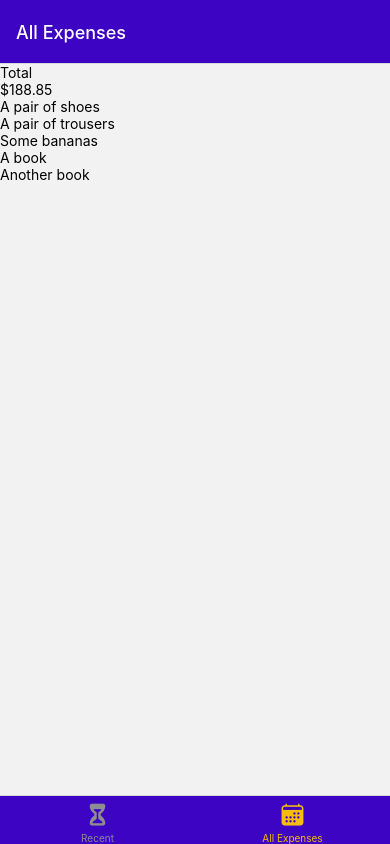
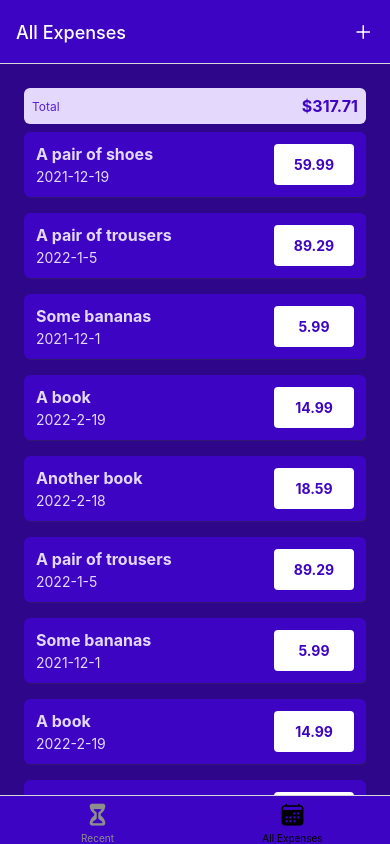
Before and after one commit to AldoCasareto/expense-trackerRN, a React Native app: screen /AllExpenses in a window 390 px wide. Built offline with nearby package versions, Linux system fonts and the light colour scheme.

Commit message:
added logic to fetch specific expense item

```diff
--- a/App.js
+++ b/App.js
@@ -2,12 +2,12 @@ import { createBottomTabNavigator } from '@react-navigation/bottom-tabs';
 import { NavigationContainer } from '@react-navigation/native';
 import { createNativeStackNavigator } from '@react-navigation/native-stack';
 import { StatusBar } from 'expo-status-bar';
-import { StyleSheet, Text, View } from 'react-native';
 import { GlobalStyles } from './constants/styles';
 import AllExpenses from './screens/AllExpenses';
 import ManageExpense from './screens/ManageExpense';
 import RecentExpenses from './screens/RecentExpenses';
 import { Ionicons } from '@expo/vector-icons';
+import IconButton from './components/UI/IconButton';
 
 export default function App() {
   const Stack = createNativeStackNavigator();
@@ -16,12 +16,22 @@ export default function App() {
   const ExpensesOverview = () => {
     return (
       <BottomTabs.Navigator
-        screenOptions={{
+        screenOptions={({ navigation }) => ({
           headerStyle: { backgroundColor: GlobalStyles.colors.primary500 },
           headerTintColor: 'white',
           tabBarStyle: { backgroundColor: GlobalStyles.colors.primary500 },
-          tabBarActiveTintColor: GlobalStyles.colors.accent500,
-        }}
+          tabBarActiveTintColor: 'GlobalStyles.colors.accent500',
+          headerRight: ({ tintColor }) => (
+            <IconButton
+              iconName='add'
+              size={24}
+              color={tintColor}
+              onPress={() => {
+                navigation.navigate('ManageExpense');
+              }}
+            />
+          ),
+        })}
       >
         <BottomTabs.Screen
           name='RecentExpenses'
@@ -51,24 +61,33 @@ export default function App() {
     <>
       <StatusBar style='auto' />
       <NavigationContainer>
-        <Stack.Navigator>
+        <Stack.Navigator
+          screenOptions={{
+            headerStyle: { backgroundColor: GlobalStyles.colors.primary500 },
+            headerTintColor: 'white',
+          }}
+        >
           <Stack.Screen
             name='ExpensesOverview'
             component={ExpensesOverview}
             options={{ headerShown: false }}
           />
-          <Stack.Screen name='ManageExpense' component={ManageExpense} />
+          <Stack.Screen
+            name='ManageExpense'
+            component={ManageExpense}
+            options={{ presentation: 'modal' }}
+          />
         </Stack.Navigator>
       </NavigationContainer>
     </>
   );
 }
 
-const styles = StyleSheet.create({
-  container: {
-    flex: 1,
-    backgroundColor: '#fff',
-    alignItems: 'center',
-    justifyContent: 'center',
-  },
-});
+// const styles = StyleSheet.create({
+//   container: {
+//     flex: 1,
+//     backgroundColor: '#fff',
+//     alignItems: 'center',
+//     justifyContent: 'center',
+//   },
+// });
--- /dev/null
+++ b/components/ExpensesOutput/ExpenseItem.js
@@ -0,0 +1,69 @@
+import { View, Text, Pressable, StyleSheet } from 'react-native';
+import React from 'react';
+import { GlobalStyles } from '../../constants/styles';
+import { getFormattedDate } from '../../util/data';
+import { useNavigation } from '@react-navigation/native';
+
+const ExpenseItem = ({ item }) => {
+  const { id, description, amount, date } = item;
+
+  const navigation = useNavigation();
+
+  const expensePressHandler = () => {
+    navigation.navigate('ManageExpense', { expenseId: id });
+  };
+  return (
+    <Pressable onPress={expensePressHandler} style={({ pressed }) => pressed && styles.pressed}>
+      <View style={styles.item}>
+        <View>
+          <Text style={[styles.description, styles.textBase]}>{description}</Text>
+          <Text style={styles.textBase}>{getFormattedDate(date)}</Text>
+        </View>
+        <View style={styles.amountContainer}>
+          <Text style={styles.amount}>{amount.toFixed(2)}</Text>
+        </View>
+      </View>
+    </Pressable>
+  );
+};
+
+export default ExpenseItem;
+
+const styles = StyleSheet.create({
+  item: {
+    padding: 12,
+    marginVertical: 8,
+    backgroundColor: GlobalStyles.colors.primary500,
+    flexDirection: 'row',
+    justifyContent: 'space-between',
+    borderRadius: 6,
+    elevation: 4,
+    shadowColor: GlobalStyles.colors.gray500,
+    shadowOpacity: 0.4,
+    shadowOffset: { height: 1, width: 1 },
+  },
+  pressed: {
+    opacity: 0.75,
+  },
+  textBase: {
+    color: GlobalStyles.colors.primary50,
+  },
+  description: {
+    fontSize: 16,
+    marginBottom: 4,
+    fontWeight: 'bold',
+  },
+  amountContainer: {
+    paddingHorizontal: 12,
+    paddingVertical: 4,
+    backgroundColor: 'white',
+    alignItems: 'center',
+    justifyContent: 'center',
+    borderRadius: 4,
+    minWidth: 80,
+  },
+  amount: {
+    color: GlobalStyles.colors.primary500,
+    fontWeight: 'bold',
+  },
+});
--- a/components/ExpensesOutput/ExpensesList.js
+++ b/components/ExpensesOutput/ExpensesList.js
@@ -1,8 +1,9 @@
 import { View, Text, FlatList } from 'react-native';
 import React from 'react';
+import ExpenseItem from './ExpenseItem';
 
 const renderExpenseItem = ({ item }) => {
-  return <Text>{item.description}</Text>;
+  return <ExpenseItem item={item} />;
 };
 
 const ExpensesList = ({ expenses }) => {
--- a/components/ExpensesOutput/ExpensesOutput.js
+++ b/components/ExpensesOutput/ExpensesOutput.js
@@ -1,7 +1,8 @@
-import { View } from 'react-native';
+import { StyleSheet, View } from 'react-native';
 import React from 'react';
 import ExpensesSummary from './ExpensesSummary';
 import ExpensesList from './ExpensesList';
+import { GlobalStyles } from '../../constants/styles';
 
 const DUMMY_EXPENSES = [
   {
@@ -34,11 +35,35 @@ const DUMMY_EXPENSES = [
     amount: 18.59,
     date: new Date('2022-02-18'),
   },
+  {
+    id: 'e6',
+    description: 'A pair of trousers',
+    amount: 89.29,
+    date: new Date('2022-01-05'),
+  },
+  {
+    id: 'e7',
+    description: 'Some bananas',
+    amount: 5.99,
+    date: new Date('2021-12-01'),
+  },
+  {
+    id: 'e8',
+    description: 'A book',
+    amount: 14.99,
+    date: new Date('2022-02-19'),
+  },
+  {
+    id: 'e9',
+    description: 'Another book',
+    amount: 18.59,
+    date: new Date('2022-02-18'),
+  },
 ];
 
 const ExpensesOutput = ({ expenses, expensesPeriod }) => {
   return (
-    <View>
+    <View style={styles.container}>
       <ExpensesSummary expenses={DUMMY_EXPENSES} periodName={expensesPeriod} />
       <ExpensesList expenses={DUMMY_EXPENSES} />
     </View>
@@ -46,3 +71,13 @@ const ExpensesOutput = ({ expenses, expensesPeriod }) => {
 };
 
 export default ExpensesOutput;
+
+const styles = StyleSheet.create({
+  container: {
+    flex: 1,
+    paddingHorizontal: 24,
+    paddingTop: 24,
+    paddingBottom: 0,
+    backgroundColor: GlobalStyles.colors.primary700,
+  },
+});
--- a/components/ExpensesOutput/ExpensesSummary.js
+++ b/components/ExpensesOutput/ExpensesSummary.js
@@ -1,16 +1,38 @@
-import { View, Text } from 'react-native';
+import { View, Text, StyleSheet } from 'react-native';
 import React from 'react';
+import { GlobalStyles } from '../../constants/styles';
 
 const ExpensesSummary = ({ periodName, expenses }) => {
   const expensesSum = expenses.reduce((sum, expense) => {
     return sum + expense.amount;
   }, 0);
+
   return (
-    <View>
-      <Text>{periodName}</Text>
-      <Text>${expensesSum.toFixed(2)}</Text>
+    <View style={styles.container}>
+      <Text style={styles.period}>{periodName}</Text>
+      <Text style={styles.sum}>${expensesSum.toFixed(2)}</Text>
     </View>
   );
 };
 
 export default ExpensesSummary;
+
+const styles = StyleSheet.create({
+  container: {
+    padding: 8,
+    backgroundColor: GlobalStyles.colors.primary50,
+    borderRadius: 6,
+    flexDirection: 'row',
+    justifyContent: 'space-between',
+    alignItems: 'center',
+  },
+  period: {
+    fontSize: 12,
+    color: GlobalStyles.colors.primary400,
+  },
+  sum: {
+    fontSize: 16,
+    fontWeight: 'bold',
+    color: GlobalStyles.colors.primary500,
+  },
+});
--- /dev/null
+++ b/components/UI/IconButton.js
@@ -0,0 +1,29 @@
+import { View, Text, Pressable, StyleSheet } from 'react-native';
+import React from 'react';
+import { Ionicons } from '@expo/vector-icons';
+
+const IconButton = ({ iconName, color, size, onPress }) => {
+  console.log(iconName);
+  console.log(color);
+  return (
+    <Pressable onPress={onPress} style={({ pressed }) => pressed && styles.pressed}>
+      <View style={styles.buttonContainer}>
+        <Ionicons color={color} size={size} name={iconName} />
+      </View>
+    </Pressable>
+  );
+};
+
+export default IconButton;
+
+const styles = StyleSheet.create({
+  buttonContainer: {
+    borderRadius: 24,
+    padding: 6,
+    marginHorizontal: 8,
+    marginVertical: 2,
+  },
+  pressed: {
+    opacity: 0.75,
+  },
+});
--- a/screens/ManageExpense.js
+++ b/screens/ManageExpense.js
@@ -1,12 +1,49 @@
-import { View, Text } from 'react-native';
-import React from 'react';
+import { View, Text, StyleSheet } from 'react-native';
+import React, { useLayoutEffect } from 'react';
+import { GlobalStyles } from '../constants/styles';
+import IconButton from '../components/UI/IconButton';
 
-const ManageExpense = () => {
+const ManageExpense = ({ route, navigation }) => {
+  const id = route.params?.expenseId;
+  const isEditing = !!id;
+
+  useLayoutEffect(() => {
+    navigation.setOptions({ title: isEditing ? 'Edit your expense' : 'Manage Expenses' });
+  }, [isEditing, navigation]);
+
+  const deleteHandler = () => {};
+
   return (
-    <View>
-      <Text>ManageExpense</Text>
+    <View style={styles.container}>
+      {isEditing && (
+        <View style={styles.deleteContainer}>
+          <IconButton
+            iconName='trash'
+            color={GlobalStyles.colors.error500}
+            size='36'
+            onPress={deleteHandler}
+          />
+        </View>
+      )}
     </View>
   );
 };
 
 export default ManageExpense;
+
+const styles = StyleSheet.create({
+  container: {
+    flex: 1,
+    paddingHorizontal: 24,
+    paddingTop: 24,
+    paddingBottom: 0,
+    backgroundColor: GlobalStyles.colors.primary700,
+  },
+  deleteContainer: {
+    marginTop: 16,
+    paddingTop: 8,
+    borderTopWidth: 2,
+    borderTopColor: GlobalStyles.colors.primary200,
+    alignItems: 'center',
+  },
+});
--- /dev/null
+++ b/util/data.js
@@ -0,0 +1,3 @@
+export const getFormattedDate = (date) => {
+  return `${date.getFullYear()}-${date.getMonth() + 1}-${date.getDate()}`;
+};
```
